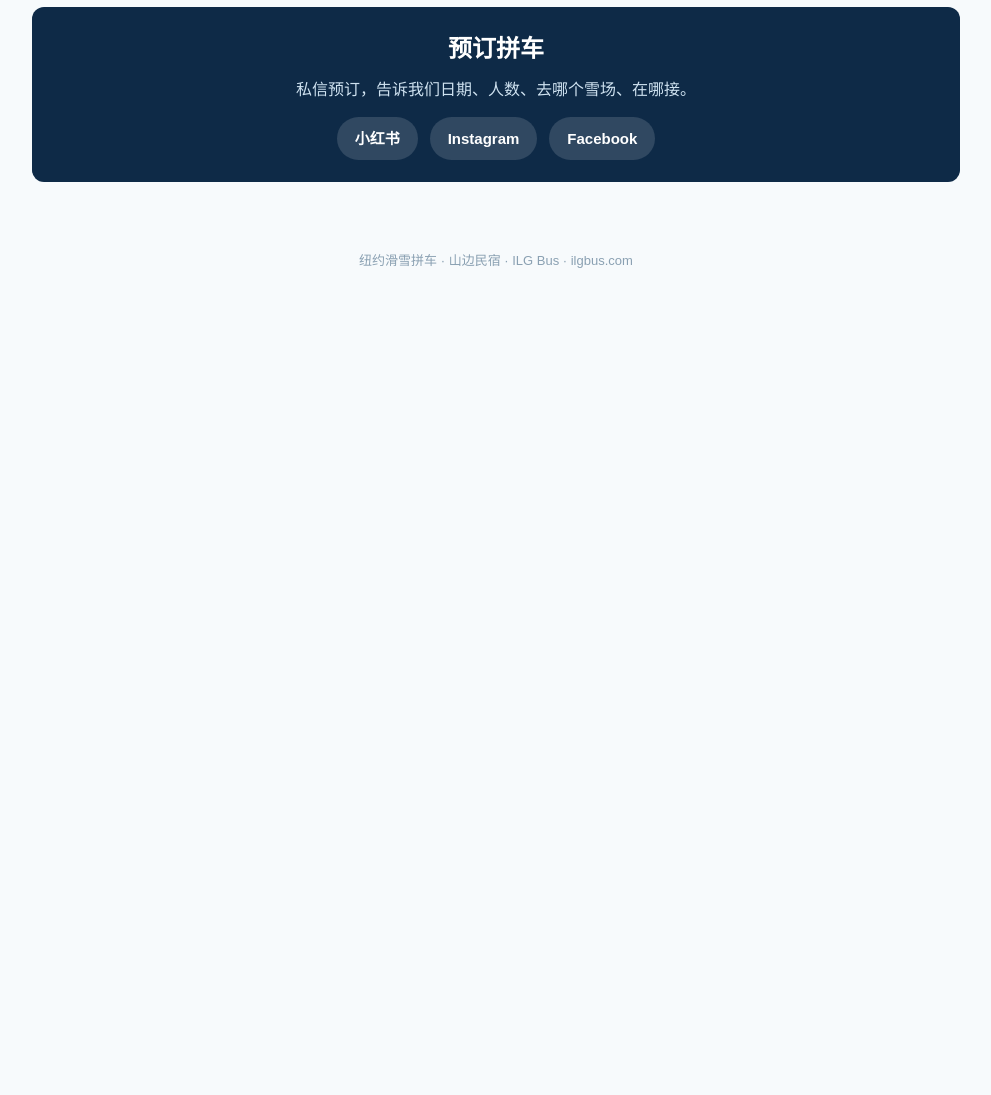
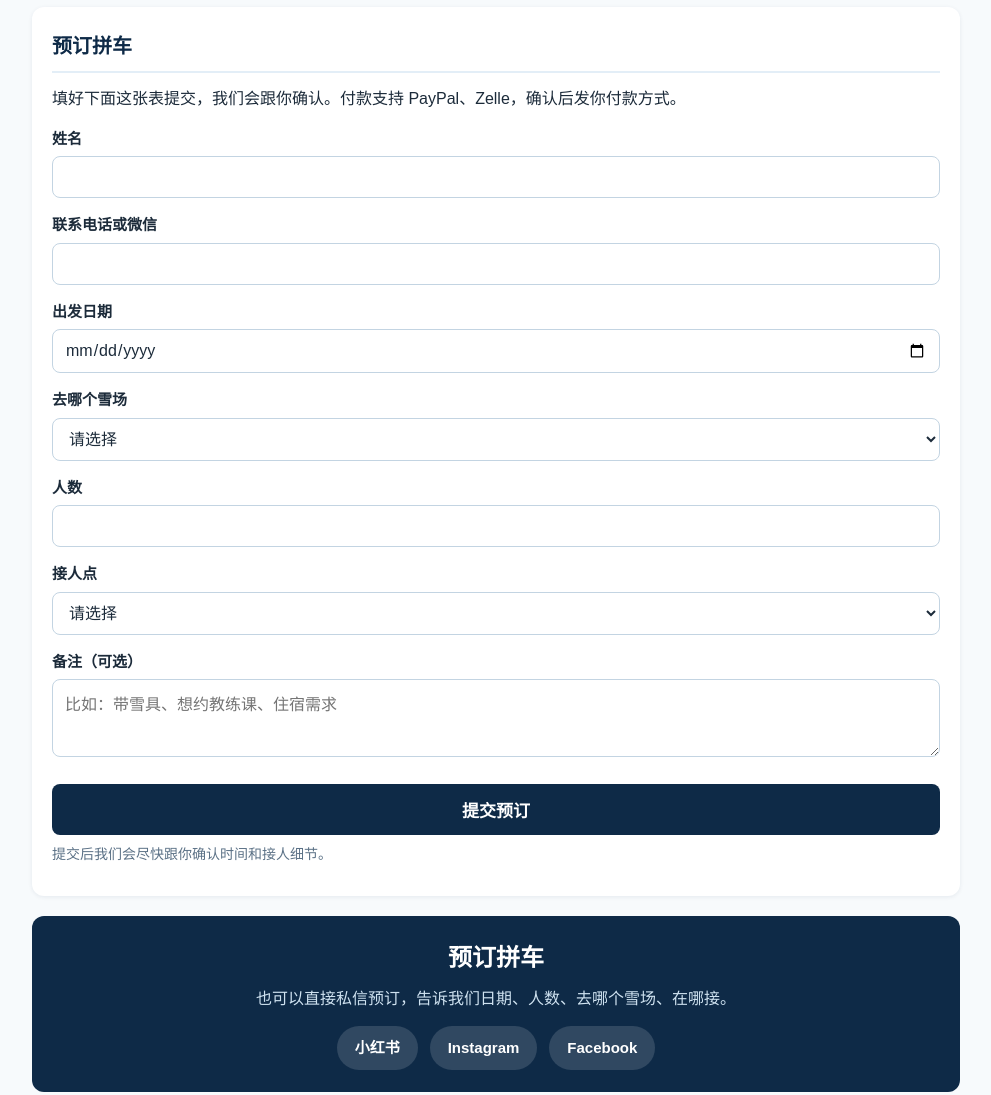
Before and after one commit to bryant7758/bryant7758.github.io, a plain HTML site: page car.html in a window 1280 px wide. Shown: the part 1606-2701 px from the top of the page, without its empty margins (144-1135 px from the left). Before the commit the page ends 1906 px from the top, so only its background shows below. Drawn offline with Linux system fonts and the light colour scheme.

Commit message:
Add car booking form

```diff
--- a/car.html
+++ b/car.html
@@ -73,9 +73,59 @@
     </div>
   </section>
 
+  <section class="section">
+    <h2>预订拼车</h2>
+    <p>填好下面这张表提交，我们会跟你确认。付款支持 PayPal、Zelle，确认后发你付款方式。</p>
+    <form action="https://formsubmit.co/bryant7758@gmail.com" method="POST">
+      <input type="hidden" name="_subject" value="拼车预订 - ilgbus.com">
+      <input type="hidden" name="_template" value="table">
+      <input type="hidden" name="_next" value="https://ilgbus.com/thanks.html">
+      <div class="form-group">
+        <label for="name">姓名</label>
+        <input type="text" id="name" name="姓名" required>
+      </div>
+      <div class="form-group">
+        <label for="contact">联系电话或微信</label>
+        <input type="text" id="contact" name="联系方式" required>
+      </div>
+      <div class="form-group">
+        <label for="date">出发日期</label>
+        <input type="date" id="date" name="出发日期" required>
+      </div>
+      <div class="form-group">
+        <label for="mountain">去哪个雪场</label>
+        <select id="mountain" name="雪场" required>
+          <option value="">请选择</option>
+          <option value="Belleayre $90/人">Belleayre — $90/人</option>
+          <option value="Hunter $110/人">Hunter — $110/人</option>
+        </select>
+      </div>
+      <div class="form-group">
+        <label for="people">人数</label>
+        <input type="number" id="people" name="人数" min="1" max="12" required>
+      </div>
+      <div class="form-group">
+        <label for="pickup">接人点</label>
+        <select id="pickup" name="接人点" required>
+          <option value="">请选择</option>
+          <option value="曼哈顿">曼哈顿</option>
+          <option value="Jersey City">Jersey City</option>
+          <option value="法拉盛">法拉盛</option>
+          <option value="长岛 39 号出口">长岛 39 号出口</option>
+        </select>
+      </div>
+      <div class="form-group">
+        <label for="notes">备注（可选）</label>
+        <textarea id="notes" name="备注" rows="3" placeholder="比如：带雪具、想约教练课、住宿需求"></textarea>
+      </div>
+      <button type="submit" class="btn-submit">提交预订</button>
+    </form>
+    <p class="note">提交后我们会尽快跟你确认时间和接人细节。</p>
+  </section>
+
   <section class="book">
     <h2>预订拼车</h2>
-    <p>私信预订，告诉我们日期、人数、去哪个雪场、在哪接。</p>
+    <p>也可以直接私信预订，告诉我们日期、人数、去哪个雪场、在哪接。</p>
     <div class="social">
       <a href="https://www.rednote.com/user/profile/646bd67c00000000100246e9" target="_blank" rel="noopener">小红书</a>
       <a href="https://www.instagram.com/bryantlin77588/" target="_blank" rel="noopener">Instagram</a>
--- a/style.css
+++ b/style.css
@@ -81,6 +81,27 @@ tr:nth-child(even) td { background: #f2f7fb; }
 .photo-single img { width: 100%; border-radius: 10px; }
 .photo-single figcaption { text-align: center; font-size: 14px; color: #5b7186; margin-top: 6px; }
 
+/* Booking form */
+.form-group { margin: 14px 0; }
+.form-group label { display: block; font-weight: 600; margin-bottom: 5px; font-size: 15px; }
+.form-group input,
+.form-group select,
+.form-group textarea {
+  width: 100%; padding: 11px 12px; font-size: 16px; font-family: inherit;
+  border: 1px solid #c3d4e2; border-radius: 8px; background: #fff; color: #1c2b3a;
+}
+.form-group input:focus,
+.form-group select:focus,
+.form-group textarea:focus {
+  outline: none; border-color: #0b5fa5; box-shadow: 0 0 0 3px rgba(11,95,165,.15);
+}
+.btn-submit {
+  display: block; width: 100%; padding: 13px; margin-top: 18px;
+  background: #0e2a47; color: #fff; font-size: 17px; font-weight: 700; font-family: inherit;
+  border: none; border-radius: 8px; cursor: pointer;
+}
+.btn-submit:hover { background: #16406b; }
+
 /* Booking box */
 .book { background: #0e2a47; color: #fff; border-radius: 12px; padding: 22px 20px; text-align: center; }
 .book h2 { color: #fff; border: none; margin-bottom: 6px; padding: 0; }
```
Also changed, not shown: thanks.html (added, +33 -0 lines).
